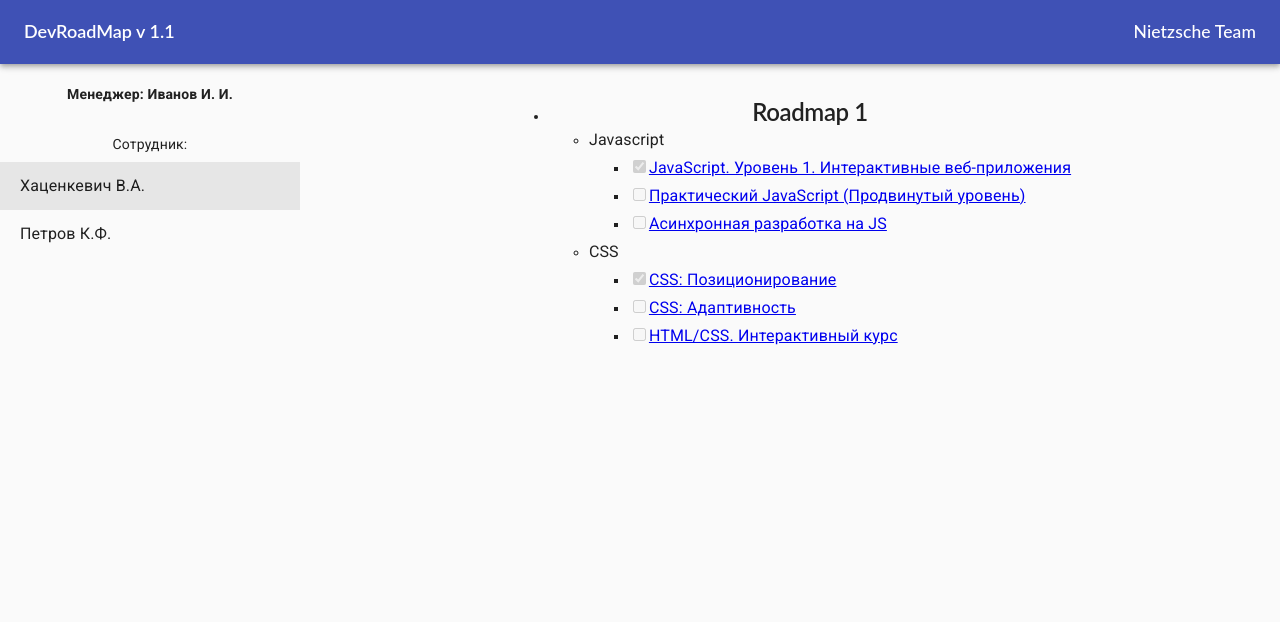
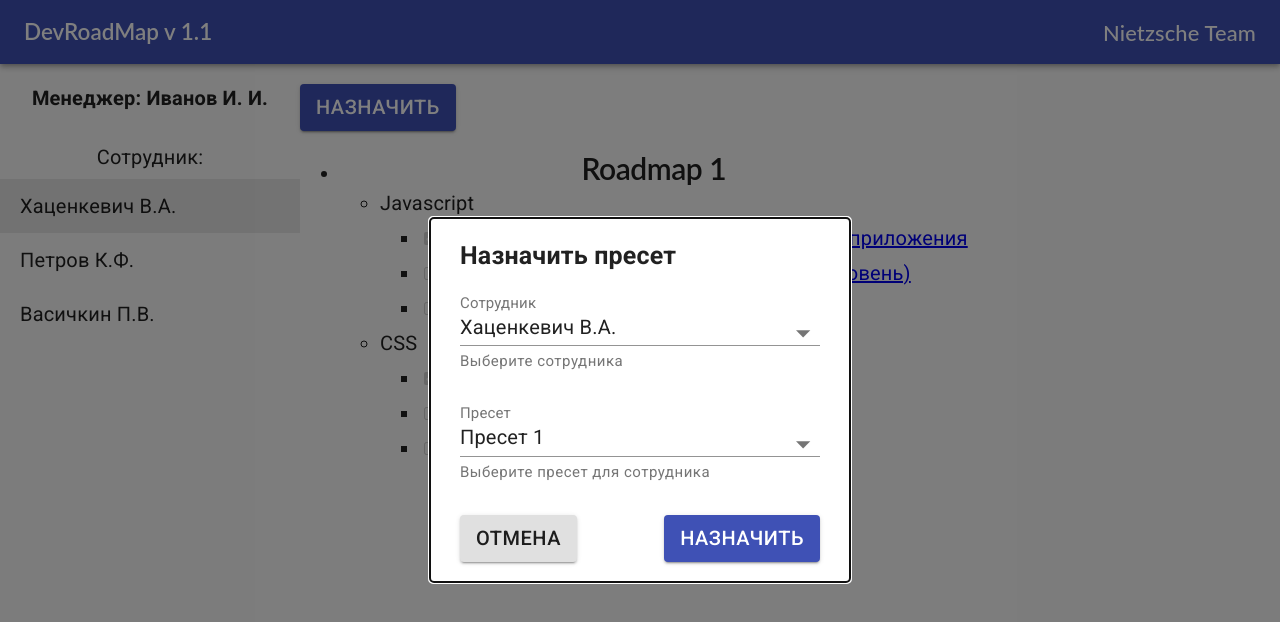
Before and after one commit to YuLogun/roadmap, a React (Create React App) app: page / in a window 1280 px wide. Shown: the top 622 px of the page. Built offline with nearby package versions, Linux system fonts and the light colour scheme.

Commit message:
Added layout of the modal window for assigning a preset to an employee

```diff
--- a/src/App.css
+++ b/src/App.css
@@ -1,3 +1,8 @@
+* {
+  font-family: "Roboto";
+  font-size: 20px
+}
+
 .App {
   text-align: center;
 }
--- a/src/components/DeveloperView/coursesTestData.js
+++ b/src/components/DeveloperView/coursesTestData.js
@@ -93,4 +93,8 @@ export const coursesTestData = [
       ],
     },
   },
+  {
+    employee_id: 2,
+    roadmap: null
+  }
 ];
--- a/src/components/ManagerView/ManagerView.js
+++ b/src/components/ManagerView/ManagerView.js
@@ -1,6 +1,10 @@
 import React, { useState } from "react";
 
 //components
+import Button from '@material-ui/core/Button';
+
+// import Modals from '../Modals/Modals';
+import PresetAdder from '../ModalsList/PresetAdder/PresetAdder';
 import Roadmap from '../Roadmap/Roadmap';
 import UserList from '../UserList/UserList';
 
@@ -34,12 +38,21 @@ const ManagerView = () => {
       {
         id: 1,
         name: 'Петров К.Ф.'
+      },
+      {
+        id: 2,
+        name: 'Васичкин П.В.'
       }
     ];
   };
 
+  const showPresetAdder = () => {
+    debugger;
+  }
+
   return (
     <div className={classes.managerPanelContainer}>
+      <PresetAdder />
       <div className={classes.sideMenu}>
         <div className={classes.managerBlock}>
           <span>Менеджер: Иванов И. И.</span>
@@ -47,6 +60,9 @@ const ManagerView = () => {
         <UserList usersData={getUsersData()} currentUserId={(userId) => userRoadmapInit(userId)} />
       </div>
       <div className={classes.adminPanelContent}>
+        <Button variant="contained" color="primary" onClick={showPresetAdder}>
+          Назначить
+        </Button>
         <Roadmap
           roadmapTitle={currentRoadmap.roadmap_title}
           coursesTestData={currentRoadmap.roadmap_info}
--- a/src/components/ManagerView/ManagerView.styles.js
+++ b/src/components/ManagerView/ManagerView.styles.js
@@ -23,8 +23,9 @@ export const useStyles = makeStyles((theme) => ({
     },
     adminPanelContent: {
         display: 'flex',
+        flexDirection: 'column',
         justifyContent: 'center',
-        alignItems: 'stretch',
+        alignItems: 'flex-start',
         width: '100%'
     },
     sideMenu: {
--- /dev/null
+++ b/src/components/ModalsList/PresetAdder/PresetAdder.js
@@ -0,0 +1,87 @@
+import React from 'react';
+
+//components
+import Modal from '@material-ui/core/Modal';
+import InputLabel from '@material-ui/core/InputLabel';
+import MenuItem from '@material-ui/core/MenuItem';
+import FormHelperText from '@material-ui/core/FormHelperText';
+import FormControl from '@material-ui/core/FormControl';
+import Select from '@material-ui/core/Select';
+import Button from '@material-ui/core/Button';
+
+import { useStyles } from './PresetAdder.styles';
+
+const PresetAdder = () => {
+    const classes = useStyles();
+
+    const [open, setOpen] = React.useState(true);
+
+    const handleOpen = () => {
+        setOpen(true);
+      };
+
+      const handleClose = () => {
+        setOpen(false);
+      };
+
+    const body = (
+        <div className={classes.formWindow}>
+                <div className={classes.modalHeader}>
+                    <span className={classes.headerText}>Назначить пресет</span>
+                </div>
+                <div className={classes.modalBody}>
+                    <FormControl className={classes.formControl}>
+                        <InputLabel shrink>
+                            Сотрудник
+                        </InputLabel>
+                        <Select
+                            value={10}
+                            onChange={()=>{}}
+                            displayEmpty
+                            className={classes.modalInput}
+                        >
+                            <MenuItem className={classes.menuItem} value={10}>Хаценкевич В.А.</MenuItem>
+                            <MenuItem className={classes.menuItem} value={20}>Петров К.Ф.</MenuItem>
+                            <MenuItem className={classes.menuItem} value={30}>Васичкин П.В.</MenuItem>
+                        </Select>
+                        <FormHelperText>Выберите сотрудника</FormHelperText>
+                    </FormControl>
+                    <FormControl className={classes.formControl}>
+                        <InputLabel shrink>
+                            Пресет
+                        </InputLabel>
+                        <Select
+                            value={10}
+                            onChange={()=>{}}
+                            displayEmpty
+                            className={classes.modalInput}
+                        >
+                            <MenuItem className={classes.menuItem} value={10}>Пресет 1</MenuItem>
+                            <MenuItem className={classes.menuItem} value={20}>Пресет 2</MenuItem>
+                            <MenuItem className={classes.menuItem} value={30}>Пресет 3</MenuItem>
+                        </Select>
+                        <FormHelperText>Выберите пресет для сотрудника</FormHelperText>
+                    </FormControl>
+                </div>
+                <div className={classes.modalFooter}>
+                    <Button variant="contained">Отмена</Button>
+                    <Button variant="contained" color="primary">Назначить</Button>
+                </div>
+
+            </div>
+      );
+
+      return (
+        <div>
+          <Modal
+            open={open}
+            onClose={handleClose}
+            className={classes.modalWindow}
+          >
+            {body}
+          </Modal>
+        </div>
+      );
+}
+
+export default PresetAdder;
--- /dev/null
+++ b/src/components/ModalsList/PresetAdder/PresetAdder.styles.js
@@ -0,0 +1,47 @@
+import { makeStyles } from "@material-ui/core/styles";
+
+export const useStyles = makeStyles((theme) => ({
+    formWindow: {
+        minWidth: '420px',
+        // width: '500px',
+        // height: '500px',
+        padding: '20px 30px',
+        backgroundColor: 'white',
+        borderRadius: '4px'
+    },
+    modalHeader: {
+        width: '100%',
+        fontWeight: 'bold',
+        textAlign: 'start',
+        paddingBottom: '20px'
+    },
+    headerText: {
+        fontSize: '1.25rem'
+    },
+    modalBody: {
+        width: '100%',
+        display: 'flex',
+        flexDirection: 'column',
+        justifyContent: 'center',
+        alignItems: 'center'
+    },
+    formControl: {
+        width: '100%',
+        marginBottom: '30px'
+    },
+    modalInput: {
+        width: '100%'
+    },
+    modalWindow: {
+        display: 'flex',
+        justifyContent: 'center',
+        alignItems: 'center'
+    },
+    modalFooter: {
+        display: 'flex',
+        justifyContent: 'space-between'
+    }
+    // menuItem: {
+    //     zIndex: '10001'
+    // }
+}));
```
